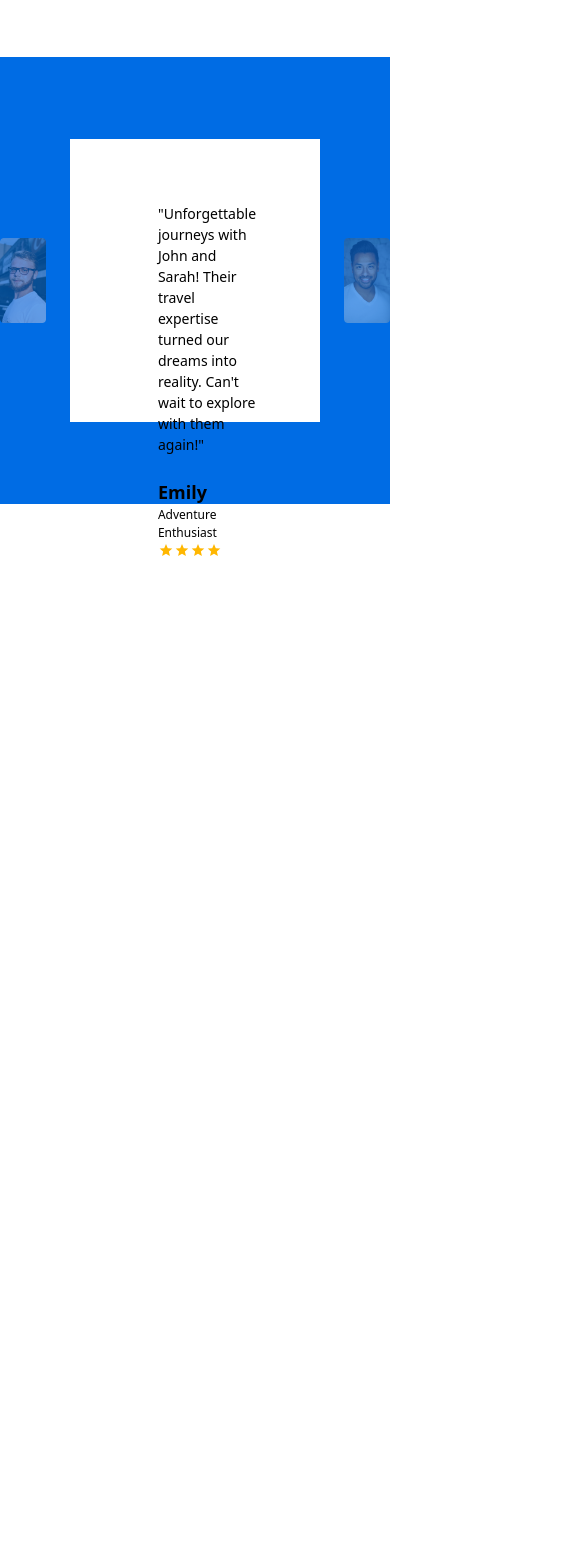
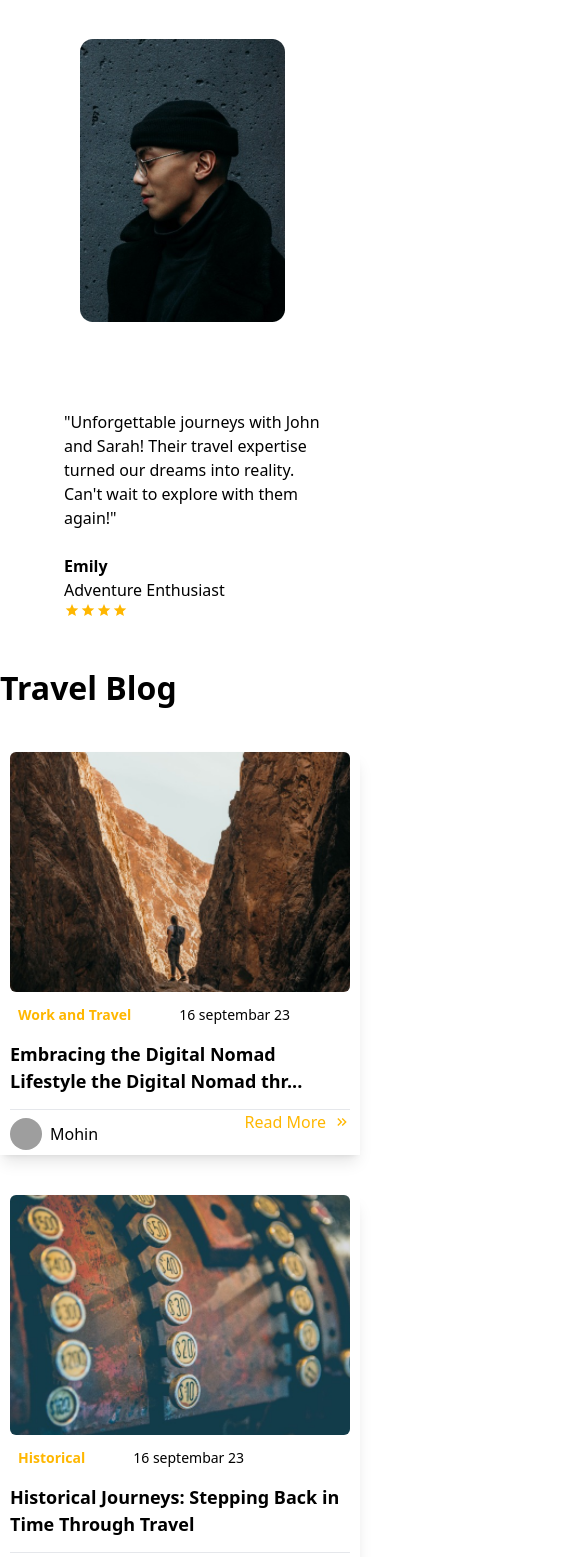
Before and after one commit to ramohin1236/job-task-1, a React (Vite) app: page / in a window 390 px wide. Shown: the part 3620-5177 px from the top of the page, 585 px wide, since content can reach past the window. Before the commit the page ends 4242 px from the top, so only its background shows below. Built offline with nearby package versions, Linux system fonts and the light colour scheme; grey boxes are pictures that could not be loaded.

Commit message:
travell section added

```diff
--- a/src/App.jsx
+++ b/src/App.jsx
@@ -3,6 +3,7 @@ import Featured from "./components/Featured/Featured"
 import Header from "./components/Header/Header"
 import Offer from "./components/Offer/Offer"
 import Testimonial from "./components/Testimonial/Testimonial"
+import Travel from "./components/Travel/Travel"
 
 function App() {
 
@@ -24,6 +25,9 @@ function App() {
           <div className=" mb-20">
               <Testimonial/>
           </div>
+          <div className="2xl:ml-64 mb-20">
+              <Travel/>
+          </div>
     </div>
   )
 }
--- a/src/components/Testimonial/Testimonial.jsx
+++ b/src/components/Testimonial/Testimonial.jsx
@@ -7,33 +7,33 @@ import { FaArrowLeftLong, FaArrowRightLong } from "react-icons/fa6";
 const Testimonial = () => {
     return (
         <div>
-             <div className=" 2xl:ml-64  ">
-             <p className="text-[32px] font-semibold">Testimonials</p>
+             <div className=" 2xl:ml-64  mb-32">
+             <p className="text-[32px] font-semibold ">Testimonials</p>
 
              </div>
 
 
-             <div className="flex justify-center items-center 2xl:w-[1465px] h-[447px] bg-[#006CE4] 2xl:mx-auto mt-12 ">
-                         <div className='relative mr-6 opacity-40 '>
+             <div className="flex justify-center items-center 2xl:w-[1465px] h-[447px]  xl:bg-[#006CE4] 2xl:bg-[#006CE4] 2xl:mx-auto mt-12 ">
+                         <div className='relative  mr-6 opacity-40 max-sm:hidden max-md:hidden'>
                                <img src={man1} alt="" ></img>
                             </div>
-                            <div className='absolute mr-[970px] text-white text-3xl'>
+                            <div className='absolute mr-[970px] text-white text-3xl max-md:hidden max-sm:hidden'>
                             <FaArrowLeftLong />
                            </div>
-                <div className="w-[766px] h-[283px] bg-white">
+                <div className="md:w-[766px] md:h-[283px] bg-white">
 
 
 
-                       <div className='flex gap-6 items-center justify-center'>
-                          <div>
-                          <img className='object-cover w-72 rounded-lg h-[283px]' src={man} alt="" />
+                       <div className='flex max-sm:flex-wrap gap-6 md:items-center md:justify-center'>
+                          <div className='max-sm:ml-20'>
+                          <img className='object-cover md:w-72 rounded-lg md:h-[283px]' src={man} alt="" />
                           </div>
 
                                              {/* middle */}
                           <div className='p-16'>
-                            <p className='text-[14px] font-medium'>"Unforgettable journeys with John and Sarah! Their travel expertise turned our dreams into reality. Can't wait to explore with them again!"</p>
-                            <p className='text-[18px] font-semibold mt-6'>Emily</p>
-                            <p  className='text-[12px]'>Adventure Enthusiast</p>
+                            <p className='md:text-[14px] font-medium'>"Unforgettable journeys with John and Sarah! Their travel expertise turned our dreams into reality. Can't wait to explore with them again!"</p>
+                            <p className='md:text-[18px] font-semibold mt-6'>Emily</p>
+                            <p  className='md:text-[12px]'>Adventure Enthusiast</p>
 
                             <div className='flex  text-[#FFB700]'>
                                    <IoMdStar/>
@@ -47,10 +47,10 @@ const Testimonial = () => {
 
                        </div>
                 </div>
-                <div className='ml-6 opacity-40'>
+                <div className='ml-6 opacity-40 max-md:hidden max-sm:hidden'>
                                <img src={man2} alt="" ></img>
                             </div>
-                            <div className='absolute ml-[970px] text-white text-3xl'>
+                            <div className='absolute ml-[970px] text-white text-3xl max-sm:hidden max-md:hidden'>
                             <FaArrowRightLong />
                            </div>
 
--- /dev/null
+++ b/src/components/Travel/TraveCart.jsx
@@ -0,0 +1,35 @@
+/* eslint-disable react/prop-types */
+import { MdKeyboardDoubleArrowRight } from "react-icons/md";
+
+
+const TraveCart = ({name,img,image,title,category,date}) => {
+    return (
+        <div className="w-[360px]  h-[403px] shadow-lg mt-10">
+
+            <div className="w-[340px] h-[372.28px]   ml-[10px] ">
+                  <img className='w-[340px] h-[240px] rounded-md object-cover ' src={image} alt="" />
+                  <div className="flex gap-12 mt-3">
+                      <p className="ml-2 text-[#FFB700] text-[14px] font-semibold">{category}</p>
+                      <p className="text-[14px]">{date}</p>
+                  </div>
+                  <h1 className='font-bold text-[18px] mb-6 mt-4 h-11'>{title}</h1>
+
+                  <hr />
+
+                 <div className='flex justify-between '>
+                         <div className="flex gap-2 items-center justify-center mt-2">
+                         <img className="w-8 h-8 rounded-full " src={img} alt="" />
+                         <p className="text-14px">{name}</p>
+                         </div>
+
+                         <div>
+                             <p className="text-[#FFB700] flex items-center gap-2">Read More <MdKeyboardDoubleArrowRight /> </p>
+                         </div>
+                 </div>
+            </div>
+
+        </div>
+    );
+};
+
+export default TraveCart;
--- /dev/null
+++ b/src/components/Travel/Travel.jsx
@@ -0,0 +1,42 @@
+import img1 from '/public/Rectangle 18.png';
+import img2 from '/public/Rectangle 18-1.png';
+import img3 from '/public/Rectangle 18-2.png';
+import mohin from '/public/mohin.jpg'
+import TraveCart from './TraveCart';
+
+const Travel = () => {
+    return (
+        <div>
+             <p className="text-[32px] font-semibold">Travel Blog</p>
+
+             <div className='2xl:w-[1240px] grid grid-cols-1 md:grid-cols-2 lg:grid-cols-3 xl:grid-cols-3 2xl:grid-cols-3'>
+                 <TraveCart
+                 image={img1}
+                 img={ mohin}
+                 title={"Embracing the Digital Nomad Lifestyle the Digital Nomad thr..."}
+                 category={"Work and Travel"}
+                 date={"16 septembar 23"}
+                 name={"Mohin"}
+                 />
+                 <TraveCart
+                 image={img2}
+                 img={ mohin}
+                 title={"Historical Journeys: Stepping Back in Time Through Travel"}
+                 category={"Historical"}
+                 date={"16 septembar 23"}
+                 name={"Mohin"}
+                 />
+                 <TraveCart
+                 image={img3}
+                 img={ mohin}
+                 title={"Sustainable Tourism: Preserving the Planet While Seeing It All"}
+                 category={"Sustainable Tourism"}
+                 date={"16 septembar 23"}
+                 name={"Mohin"}
+                 />
+             </div>
+        </div>
+    );
+};
+
+export default Travel;
```
Also changed, not shown: 1 other file (tests, documents, lock files or other folders).
